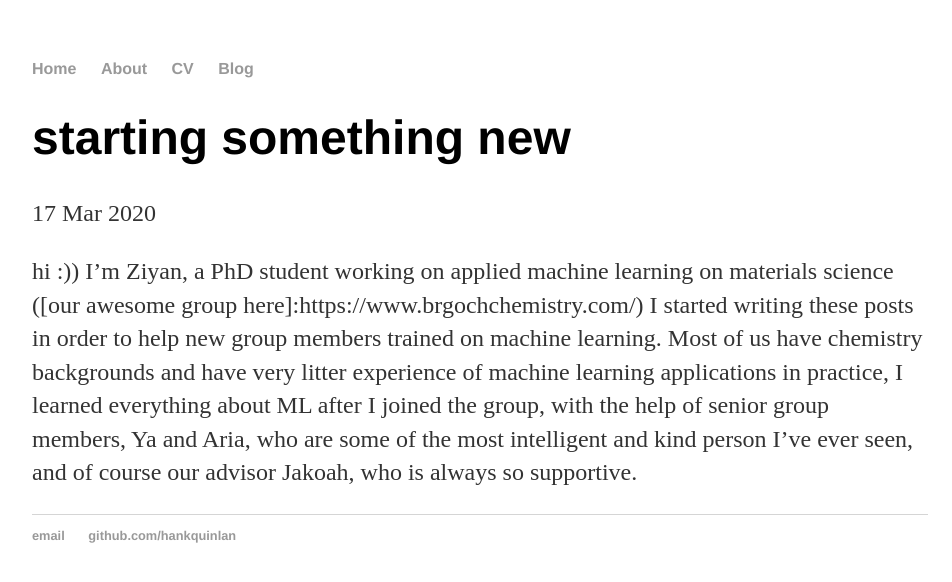
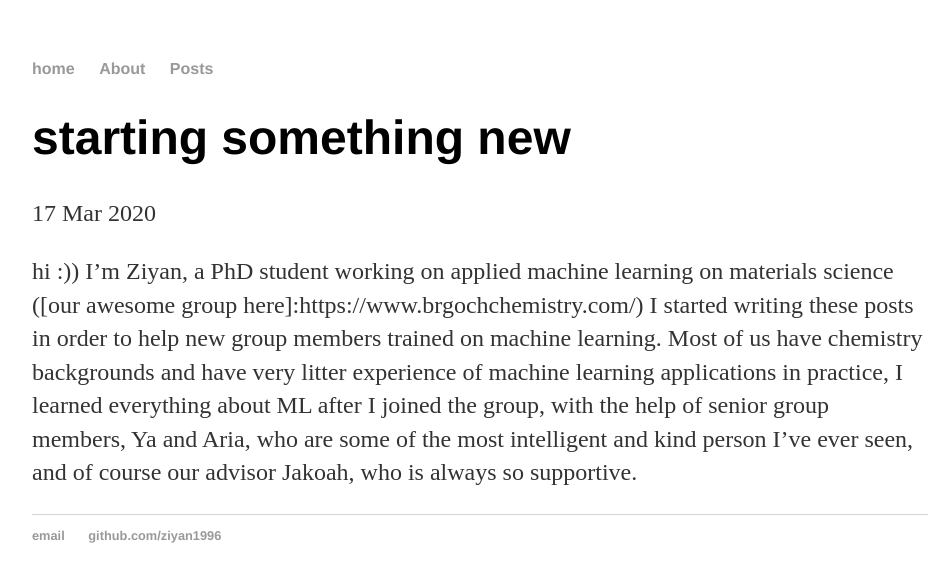
Before and after one commit to ziyan1996/ziyan1996.github.io, a Jekyll site: the page built from _posts/2020-03-17-starting-something-new.md, in a window 1280 px wide. Shown: the top 582 px of the page, without its empty margins (160-1112 px from the left). Built offline with Jekyll 4.4.1, drawn with Linux system fonts in a browser that asks for light colours.

Commit message:
Update default.html

```diff
--- a/_layouts/default.html
+++ b/_layouts/default.html
@@ -8,10 +8,9 @@
 		<body>
 			<nav>
 	    		<ul>
-	        		<li><a href="/">Home</a></li>
-		        	<li><a href="/about">About</a></li>
-	        		<li><a href="/cv">CV</a></li>
-	        		<li><a href="/blog">Blog</a></li>
+	        		<li><a href="/">home</a></li>
+		        	<li><a href="/about me">About</a></li>
+	        		<li><a href="/posts">Posts</a></li>
 	    		</ul>
 			</nav>
 			<div class="container">
@@ -21,8 +20,8 @@
 			</div><!-- /.container -->
 			<footer>
 	    		<ul>
-	        		<li><a href="mailto:hankquinlanhub@gmail.com">email</a></li>
-	        		<li><a href="https://github.com/hankquinlan">github.com/hankquinlan</a></li>
+	        		<li><a href="mailto:ziyanzhang0206@gmail.com">email</a></li>
+	        		<li><a href="https://github.com/ziyan1996">github.com/ziyan1996</a></li>
 				</ul>
 			</footer>
 		</body>
```
